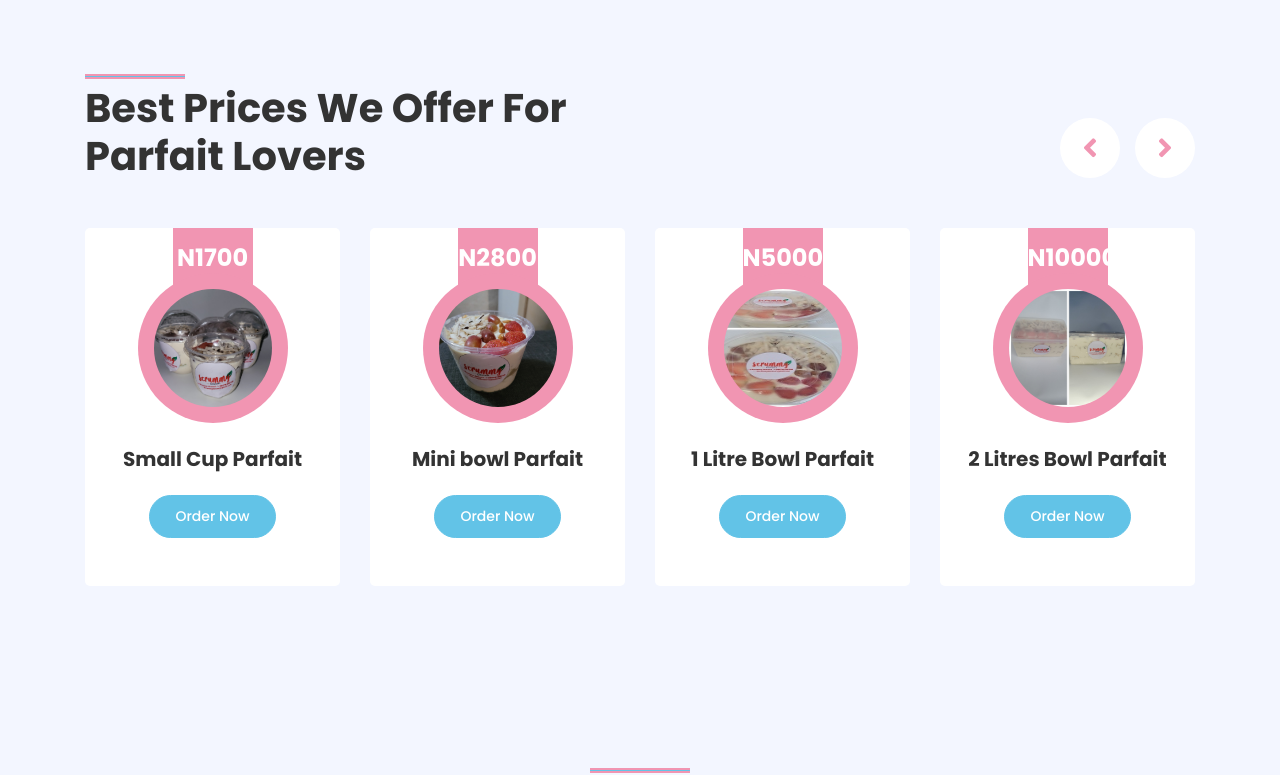
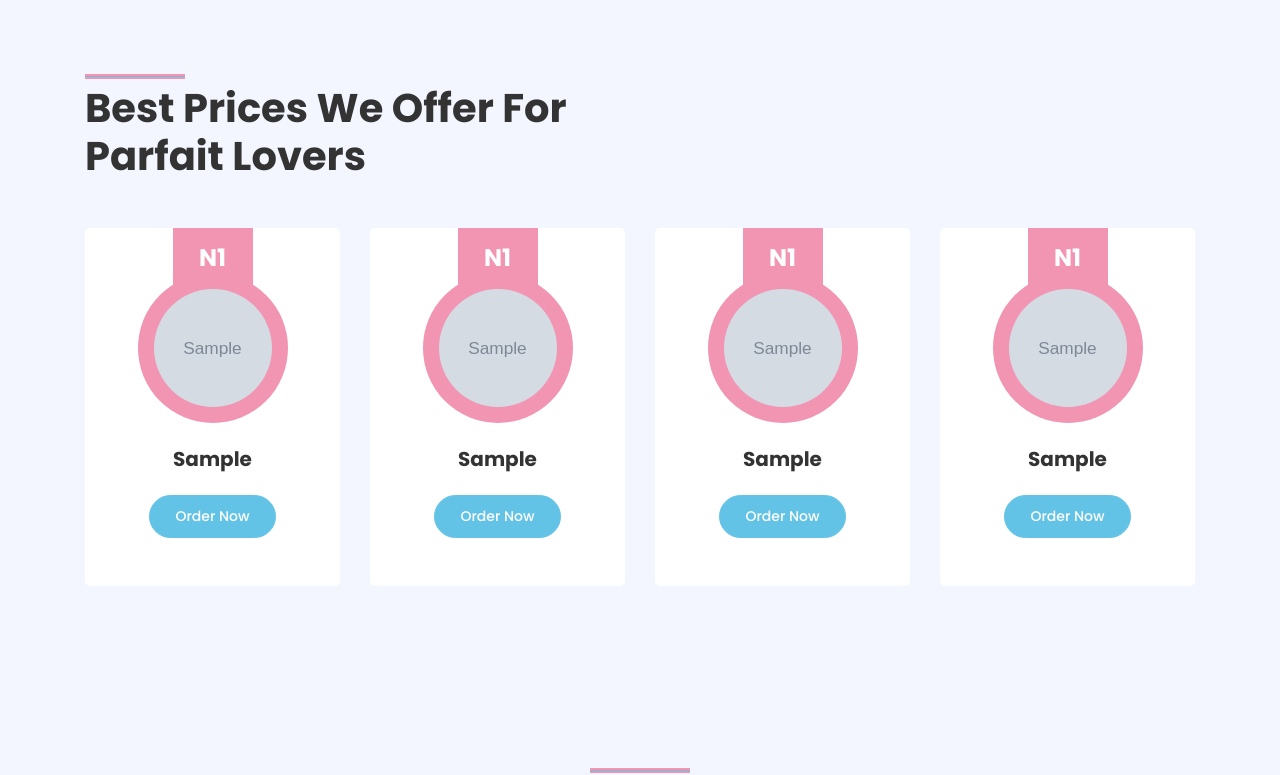
Before and after one commit to Shawen17/scrummydessert, a Django app: page / in a window 1280 px wide. Shown: the part 4240-5015 px from the top of the page. Run offline with Django 3.2, Linux system fonts and the light colour scheme; tables that the repository leaves empty hold one stand-in row (values such as "Sample post"); grey boxes marked "Sample" are stand-in pictures; parts of the project's set-up code (start-up, migrations or seed data) failed here and were passed over; some libraries are stand-ins or nearby versions.

Commit message:
second change

```diff
--- a/scummy/admin.py
+++ b/scummy/admin.py
@@ -59,7 +59,7 @@
 
 @admin.register(Charge)
 class ChargeAdmin(ModelAdmin):
-    list_display=['size','charge']
+    list_display=['size','charge','image']
 
 @admin.register(DestinationCharge)
 class DestinationChargeAdmin(ModelAdmin):
--- a/scummy/models.py
+++ b/scummy/models.py
@@ -97,6 +97,7 @@
 class Charge(models.Model):
     size=models.CharField(max_length=50)
     charge=models.IntegerField()
+    image=models.ImageField(upload_to='media/images',blank=True)
 
     def __str__(self):
         return self.size
--- a/scummy/templates/scummy/contact.html
+++ b/scummy/templates/scummy/contact.html
@@ -77,7 +77,7 @@
 					</div>
                     {% endif %}
                     <div class="wrap-input100 validate-input">
-                        <textarea rows="6" cols="34" name="body" form="contact" placeholder="include phone_no for event planner"></textarea>
+                        <textarea rows="6" style="width:300px" name="body" form="contact" placeholder="include phone_no for event planner"></textarea>
                     </div>
 
 					<div class="container-login100-form-btn">
--- a/scummy/templates/scummy/home.html
+++ b/scummy/templates/scummy/home.html
@@ -62,7 +62,7 @@
             </div>
             <div class="col-lg-4" style="min-height: 400px;">
                 <div class="position-relative h-100 rounded overflow-hidden">
-                    <img class="position-absolute w-100 h-100" src="{% static 'scummy/img/parfait2.jpg' %}" style="object-fit: cover;">
+                    <img class="position-absolute w-100 h-100" src="{% static 'scummy/img/parfait_home.jpg' %}" style="object-fit: cover;">
                 </div>
             </div>
             <div class="col-lg-4 py-5">
@@ -261,19 +261,21 @@
         <div class="row">
             <div class="col-12">
                 <div class="owl-carousel product-carousel">
+                    {% for item in items %}
                     <div class="product-item d-flex flex-column align-items-center text-center bg-light rounded py-5 px-3">
                         <div class="bg-primary mt-n5 py-3" style="width: 80px;">
-                            <h4 class="font-weight-bold text-white mb-0">N1700</h4>
+                            <h4 class="font-weight-bold text-white mb-0">N{{ item.charge }}</h4>
                         </div>
                         <div class="position-relative bg-primary rounded-circle mt-n3 mb-4 p-3" style="width: 150px; height: 150px;">
-                            <img class="rounded-circle w-100 h-100" src="{% static 'scummy/img/small_cup.jpg' %}" style="object-fit: cover;">
+                            <img class="rounded-circle w-100 h-100" src="{{ item.image.url }}" style="object-fit: cover;">
                         </div>
-                        <h5 class="font-weight-bold mb-4">Small Cup Parfait</h5>
+                        <h5 class="font-weight-bold mb-4">{{ item.size|title }}</h5>
                         <a href="{% url 'order' %}" class="btn btn-sm btn-secondary">Order Now</a>
                     </div>
-                    <div class="product-item d-flex flex-column align-items-center text-center bg-light rounded py-5 px-3">
+                    {% endfor %}
+                    <!-- <div class="product-item d-flex flex-column align-items-center text-center bg-light rounded py-5 px-3">
                         <div class="bg-primary mt-n5 py-3" style="width: 80px;">
-                            <h4 class="font-weight-bold text-white mb-0">N2800</h4>
+                            <h4 class="font-weight-bold text-white mb-0">N{{ mini_bowl }}</h4>
                         </div>
                         <div class="position-relative bg-primary rounded-circle mt-n3 mb-4 p-3" style="width: 150px; height: 150px;">
                             <img class="rounded-circle w-100 h-100" src="{% static 'scummy/img/small_bowl.jpg' %}" style="object-fit: cover;">
@@ -283,7 +285,7 @@
                     </div>
                     <div class="product-item d-flex flex-column align-items-center text-center bg-light rounded py-5 px-3">
                         <div class="bg-primary mt-n5 py-3" style="width: 80px;">
-                            <h4 class="font-weight-bold text-white mb-0">N5000</h4>
+                            <h4 class="font-weight-bold text-white mb-0">N{{ small_bowl }}</h4>
                         </div>
                         <div class="position-relative bg-primary rounded-circle mt-n3 mb-4 p-3" style="width: 150px; height: 150px;">
                             <img class="rounded-circle w-100 h-100" src="{% static 'scummy/img/mini_bowl.jpg' %}" style="object-fit: cover;">
@@ -293,24 +295,15 @@
                     </div>
                     <div class="product-item d-flex flex-column align-items-center text-center bg-light rounded py-5 px-3">
                         <div class="bg-primary mt-n5 py-3" style="width: 80px;">
-                            <h4 class="font-weight-bold text-white mb-0">N10000</h4>
+                            <h4 class="font-weight-bold text-white mb-0">N{{ big_bowl }}</h4>
                         </div>
                         <div class="position-relative bg-primary rounded-circle mt-n3 mb-4 p-3" style="width: 150px; height: 150px;">
                             <img class="rounded-circle w-100 h-100" src="{% static 'scummy/img/big_bowl.jpg' %}" style="object-fit: cover;">
                         </div>
                         <h5 class="font-weight-bold mb-4">2 Litres Bowl Parfait</h5>
                         <a href="" class="btn btn-sm btn-secondary">Order Now</a>
-                    </div>
-                    <div class="product-item d-flex flex-column align-items-center text-center bg-light rounded py-5 px-3">
-                        <div class="bg-primary mt-n5 py-3" style="width: 80px;">
-                            <h4 class="font-weight-bold text-white mb-0">N4000</h4>
-                        </div>
-                        <div class="position-relative bg-primary rounded-circle mt-n3 mb-4 p-3" style="width: 150px; height: 150px;">
-                            <img class="rounded-circle w-100 h-100" src="{% static 'scummy/home/img/product-5.jpg' %}" style="object-fit: cover;">
-                        </div>
-                        <h5 class="font-weight-bold mb-4">1 litre Greek Yorghurt</h5>
-                        <a href="" class="btn btn-sm btn-secondary">Order Now</a>
-                    </div>
+                    </div> -->
+
                 </div>
             </div>
         </div>
--- a/scummy/views.py
+++ b/scummy/views.py
@@ -30,7 +30,9 @@
 
         return render(request,'scummy/merchant_home.html')
 
-    return render(request,'scummy/home.html')
+    items=Charge.objects.all()
+    return render(request,'scummy/home.html',{'items':items})
+
 
 def signupuser(request):
 
```
Also changed, not shown: requirements.txt (added, +100 -0 lines), scummy/static/scummy/css/main.css (+7 -0 lines), scummy/migrations/0010_charge_image.py (added), scummy/static/scummy/img/parfait_home.jpg (added).
